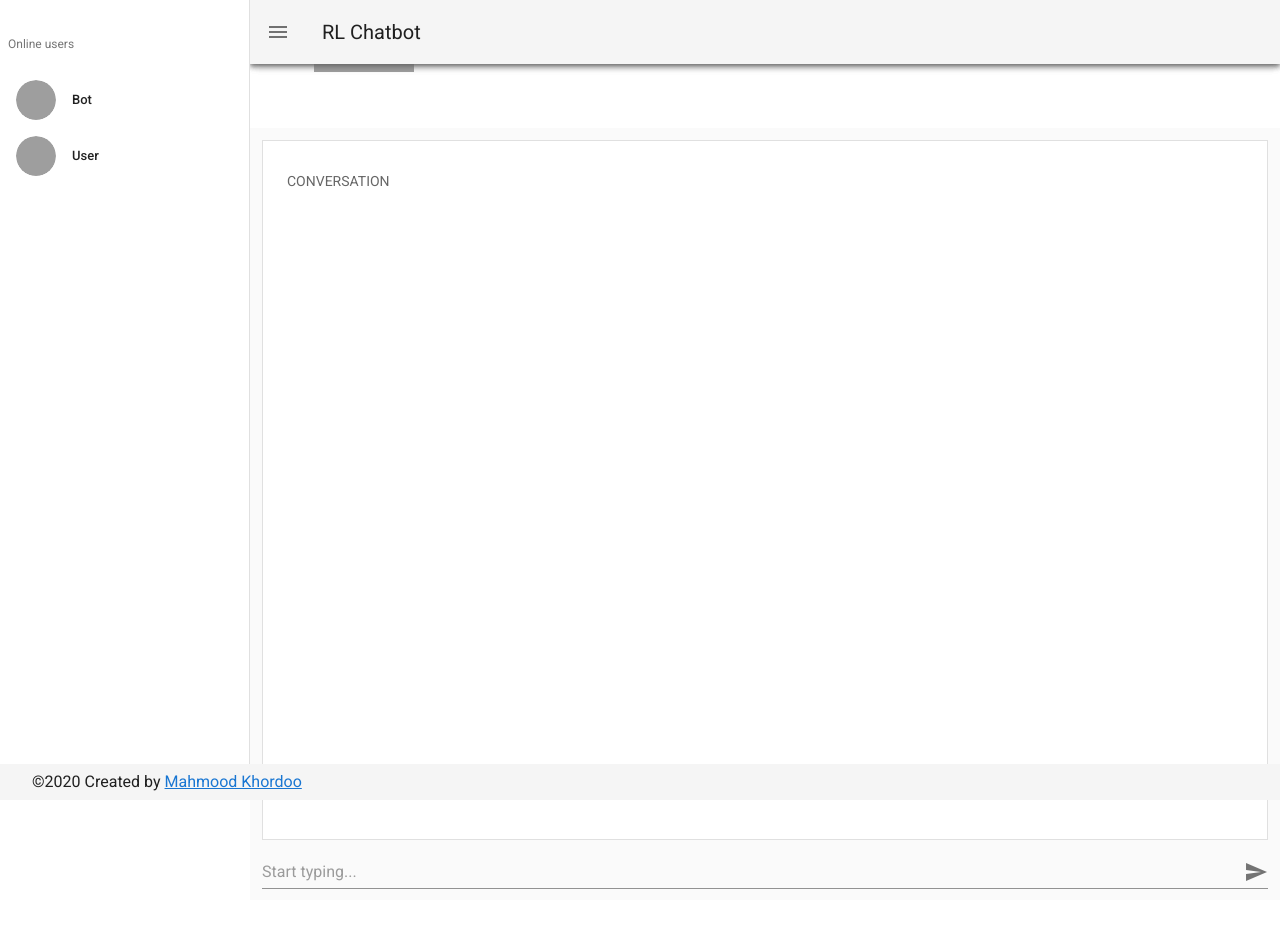
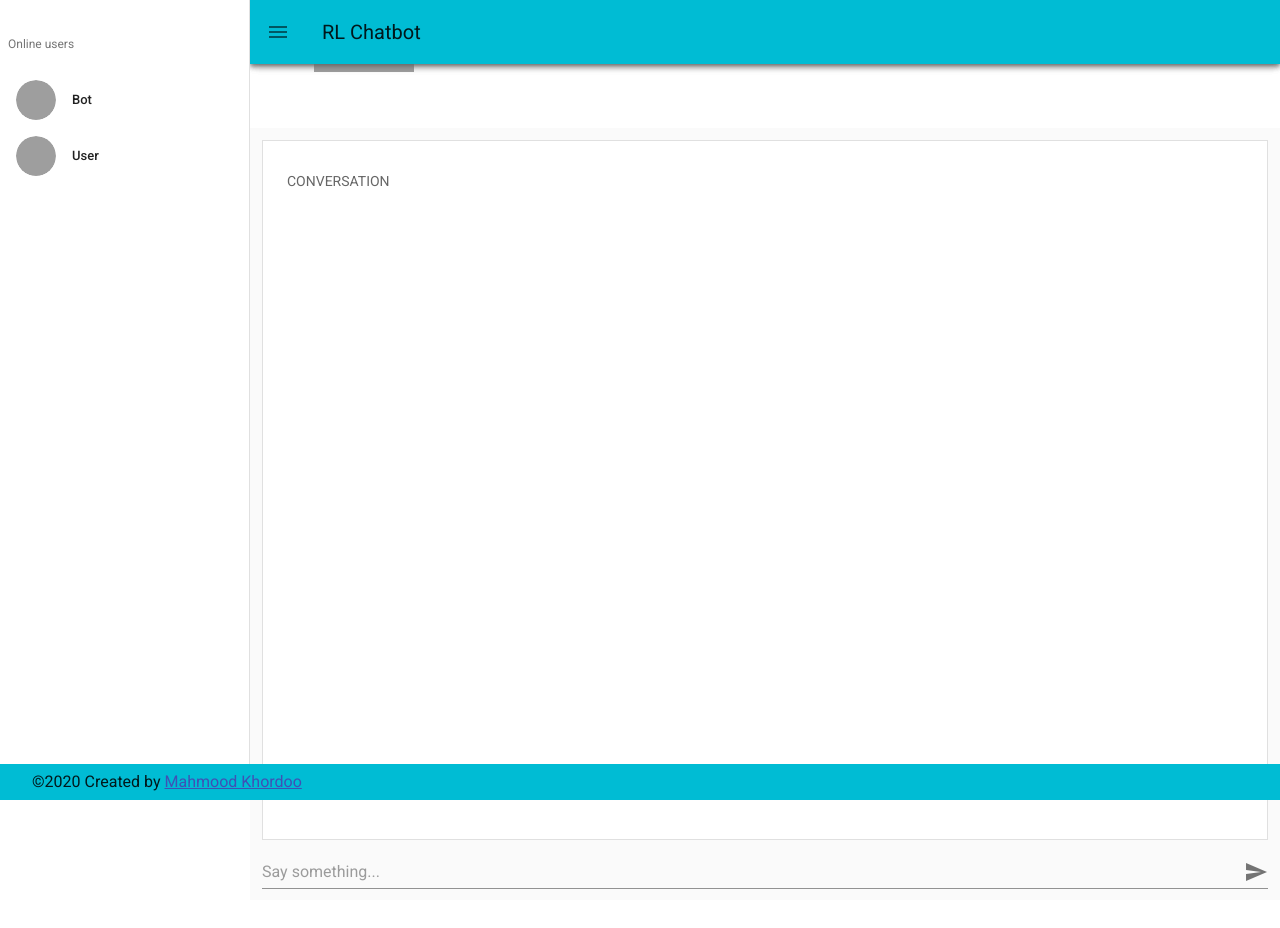
Before and after one commit to khordoo/chatbot-frontend, a Vue app: page / in a window 1280 px wide. Shown: the top 928 px of the page. Built offline with nearby package versions, Linux system fonts and the light colour scheme; grey boxes are pictures that could not be loaded.

Commit message:
Add color to the app bar

```diff
--- a/src/components/HelloWorld.vue
+++ b/src/components/HelloWorld.vue
@@ -6,9 +6,9 @@
       class="chatbar--gradient"
       app
       left
-      :clipped="false"
-      permanent="true"
-      :mini-variant.sync="open"
+      :clipped=false
+      permanent=true
+
       mini-variant-width="70"
       width="250px"
     >
@@ -25,7 +25,7 @@
       </v-list>
     </v-navigation-drawer>
 
-    <v-app-bar :clipped-left="primaryDrawer.clipped" app>
+    <v-app-bar :clipped-left="primaryDrawer.clipped" app color="cyan" >
       <v-app-bar-nav-icon
         v-if="primaryDrawer.type !== 'permanent'"
         @click.stop="primaryDrawer.model = !primaryDrawer.model"
@@ -36,7 +36,7 @@
       <v-row no-gutters>
         <v-col v-for="n in 1" :key="n" cols="12" sm="12">
           <v-card class="pa-2" outlined tile height="700">
-            <v-list two-line="true">
+            <v-list two-line=true>
               <v-subheader>CONVERSATION</v-subheader>
               <v-list-item-group color="primary">
                 <v-list-item v-for="(dialog,i) in dialogs" :key="i">
@@ -57,7 +57,7 @@
         <v-col v-for="n in 1" :key="n" cols="12" sm="12">
           <v-text-field
             :append-icon-cb="() => {}"
-            placeholder="Start typing..."
+            placeholder="Say something..."
             single-line
             append-icon="mdi-send"
             color="gray"
@@ -69,7 +69,7 @@
       </v-row>
     </v-container>
 
-    <v-footer :inset="footer.inset" app>
+    <v-footer :inset="footer.inset" app color="cyan" >
       <span class="px-4">&copy;{{ new Date().getFullYear()}} Created by <a href="http://www.linkedin.com/in/khordoo"><span>Mahmood Khordoo</span></a></span>
     </v-footer>
   </v-app>
--- a/src/plugins/vuetify.js
+++ b/src/plugins/vuetify.js
@@ -1,7 +1,17 @@
-import Vue from 'vue';
-import Vuetify from 'vuetify/lib';
+import Vue from "vue";
+import Vuetify from "vuetify/lib";
 
 Vue.use(Vuetify);
 
 export default new Vuetify({
+  theme: {
+    themes: {
+        light: {
+          primary: '#3f51b5',
+          secondary: '#b0bec5',
+          accent: '#8c9eff',
+          error: '#b71c1c',
+        },
+      },
+  },
 });
```
